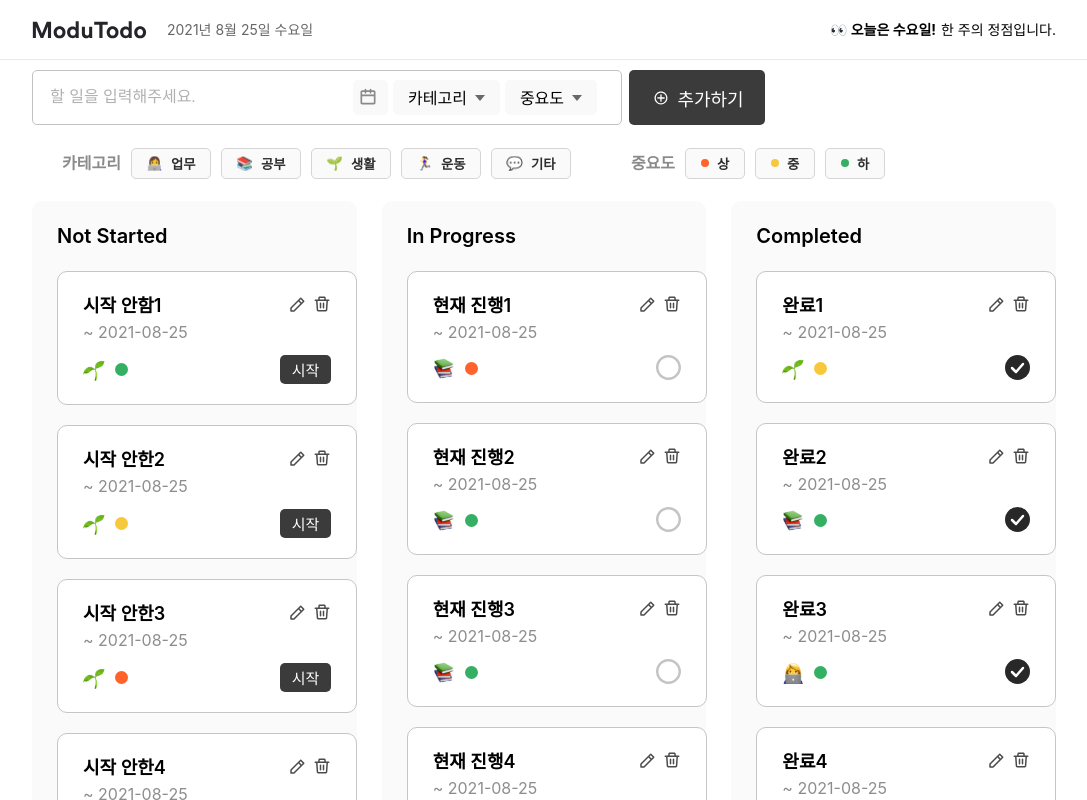
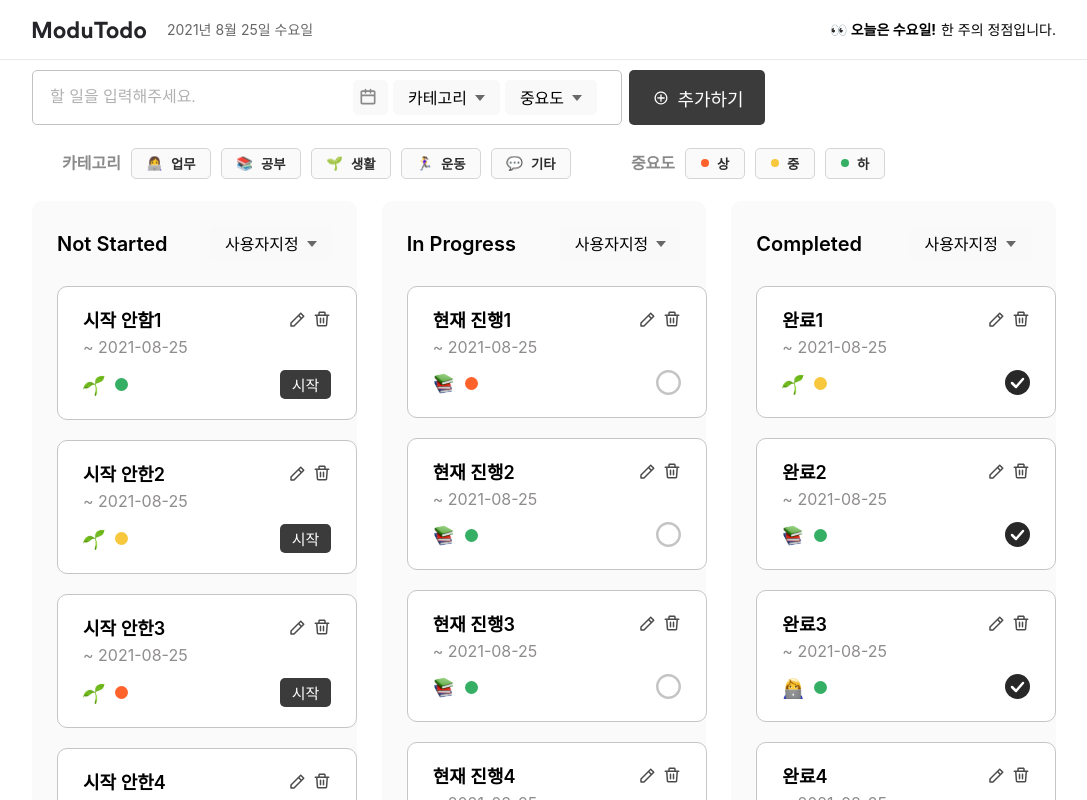
Before and after one commit to TEAM-8ight/modu-todo, a React (Create React App) app: page / in a window 1280 px wide. Shown: the top 800 px of the page, without its empty margins (96-1183 px from the left). Built offline with nearby package versions, Linux system fonts and the light colour scheme.

Commit message:
[#29] feat: todoListBox 컨테이너 생성 및 정렬(드롭다운) 구현

```diff
--- a/src/components/TodoList/TodoList.tsx
+++ b/src/components/TodoList/TodoList.tsx
@@ -1,38 +1,20 @@
 import React from 'react';
 import styled from 'styled-components/macro';
-import TodoItem from 'components/TodoItem/TodoItem';
 import { useTodosState } from 'context/todoContext/TodoContext';
+import TodoListBox from 'components/TodoListBox/TodoListBox';
 
 interface TodoListProps {}
 
 const TodoList: React.FC<TodoListProps> = (props: TodoListProps) => {
   const todos = useTodosState();
+  const notStarted = todos.filter((todo) => todo.status === '시작안함');
+  const onGoing = todos.filter((todo) => todo.status === '진행중');
+  const completed = todos.filter((todo) => todo.status === '완료');
   return (
     <TodoListContainer>
-      <NotStarted>
-        <Title>Not Started</Title>
-        {todos
-          .filter((todo) => todo.status === '시작안함')
-          .map((todo) => (
-            <TodoItem key={todo.id} todo={todo} />
-          ))}
-      </NotStarted>
-      <InProgress>
-        <Title>In Progress</Title>
-        {todos
-          .filter((todo) => todo.status === '진행중')
-          .map((todo) => (
-            <TodoItem key={todo.id} todo={todo} />
-          ))}
-      </InProgress>
-      <Completed>
-        <Title>Completed</Title>
-        {todos
-          .filter((todo) => todo.status === '완료')
-          .map((todo) => (
-            <TodoItem key={todo.id} todo={todo} />
-          ))}
-      </Completed>
+      <TodoListBox title="Not Started" todos={notStarted} />
+      <TodoListBox title="In Progress" todos={onGoing} />
+      <TodoListBox title="Completed" todos={completed} isLast />
     </TodoListContainer>
   );
 };
@@ -43,26 +25,3 @@ const TodoListContainer = styled.div`
   display: flex;
   flex-direction: row;
 `;
-
-const Title = styled.h2`
-  margin-bottom: 25px;
-  font-size: 20px;
-  font-weight: 600;
-`;
-
-const GrayBackground = styled.div`
-  padding: 25px;
-  min-width: 300px;
-  border-radius: 10px;
-  background-color: ${({ theme }) => theme.color.lightGray};
-`;
-
-const NotStarted = styled(GrayBackground)`
-  margin-right: 25px;
-`;
-
-const InProgress = styled(GrayBackground)`
-  margin-right: 25px;
-`;
-
-const Completed = styled(GrayBackground)``;
--- /dev/null
+++ b/src/components/TodoListBox/TodoListBox.tsx
@@ -0,0 +1,108 @@
+import React, { useState } from 'react';
+import styled from 'styled-components';
+import TodoItem from '../TodoItem/TodoItem';
+import { ITodos, ITodo } from 'types';
+import Dropdown from 'components/common/Dropdown';
+
+interface TodoListBoxProps {
+  title: string;
+  todos: ITodos;
+  isLast?: boolean;
+}
+
+const options = [
+  {
+    print: '사용자지정',
+    data: 'default',
+  },
+  {
+    print: '신규순',
+    data: 'latest',
+  },
+  {
+    print: '오래된순',
+    data: 'oldest',
+  },
+  {
+    print: '중요도',
+    data: 'priority',
+  },
+  {
+    print: '마감임박',
+    data: 'due',
+  },
+];
+
+const sortingMachine = (todos: ITodos, key: string) => {
+  type Option = {
+    [key: string]: ITodos;
+  };
+  const options: Option = {
+    default: [...todos],
+    latest: [...todos].sort((a: ITodo, b: ITodo) => {
+      if (!a.createdAt || !b.createdAt) return 0;
+      if (a.createdAt > b.createdAt) return 1;
+      if (a.createdAt < b.createdAt) return -1;
+      else return 0;
+    }),
+    oldest: [...todos].sort((a: ITodo, b: ITodo) => {
+      if (!a.createdAt || !b.createdAt) return 0;
+      if (a.createdAt < b.createdAt) return 1;
+      if (a.createdAt > b.createdAt) return -1;
+      else return 0;
+    }),
+    due: [...todos].sort((a: ITodo, b: ITodo) => {
+      if (a.due > b.due) return 1;
+      if (a.due < b.due) return -1;
+      else return 0;
+    }),
+    priority: [...todos].sort((a: ITodo, b: ITodo) => {
+      if (a.priority > b.priority) return 1;
+      if (a.priority < b.priority) return -1;
+      else return 0;
+    }),
+  };
+  return options[key];
+};
+
+const TodoListBox: React.FC<TodoListBoxProps> = ({ title, todos, isLast = false }) => {
+  // NOTE: 사용자 지정 정렬(기본), 신규순(createdAt), 오래된 순(createdAt), 중요도순(priority), 마감임박순 (due)
+  const [orderBy, setOrderBy] = useState('default');
+  const handleOrderClick = (order: string) => {
+    setOrderBy(order);
+  };
+  const ordered = sortingMachine(todos, orderBy);
+  return (
+    <TodoListBoxWrapper isLast={isLast}>
+      <TodoListBoxHeader>
+        <Title>{title}</Title>
+        <Dropdown selectedItem={orderBy} onItemClick={handleOrderClick} options={options} />
+      </TodoListBoxHeader>
+      {ordered.map((todo) => (
+        <TodoItem key={todo.id} todo={todo} />
+      ))}
+    </TodoListBoxWrapper>
+  );
+};
+
+export default TodoListBox;
+
+const TodoListBoxHeader = styled.div`
+  display: flex;
+  align-items: center;
+  justify-content: space-between;
+  margin-bottom: 25px;
+`;
+
+const Title = styled.h2`
+  font-size: 20px;
+  font-weight: 600;
+`;
+
+const TodoListBoxWrapper = styled.div<{ isLast: boolean }>`
+  padding: 25px;
+  min-width: 300px;
+  border-radius: 10px;
+  background-color: ${({ theme }) => theme.color.lightGray};
+  margin-right: ${({ isLast }) => (isLast ? '0' : '25px')};
+`;
```
Also changed, not shown: src/components/common/Dropdown.tsx (line endings or trailing spaces).
